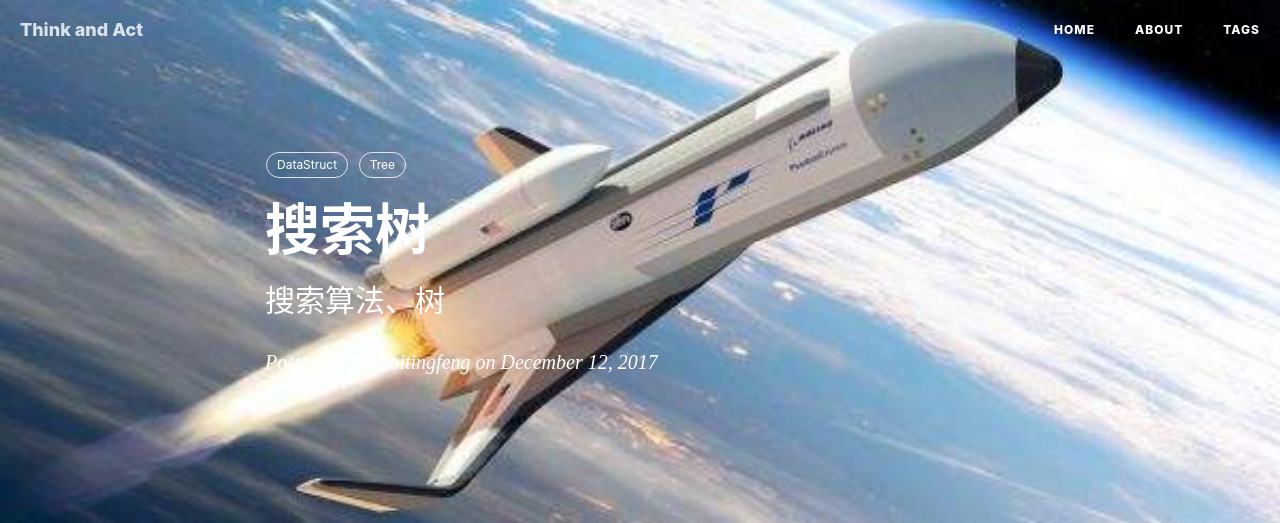
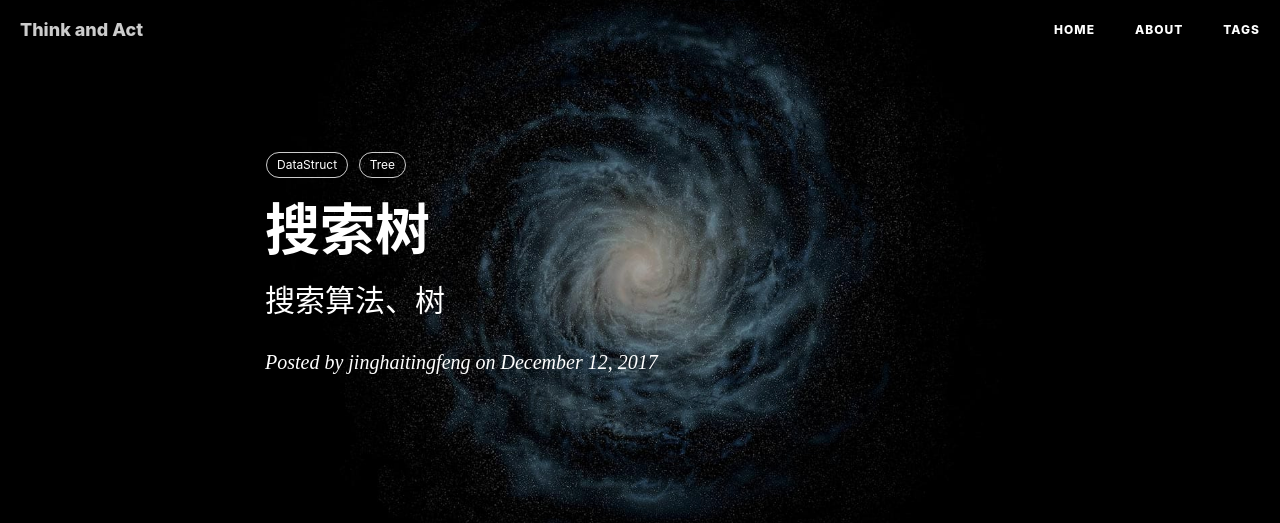
Before and after one commit to jinghaitingfeng/jinghaitingfeng.github.io, a Jekyll site: the page built from _posts/2017-12-14-搜索树.md, in a window 1280 px wide. Shown: the top 523 px of the page. Built offline with Jekyll 4.4.1, drawn with Linux system fonts in a browser that asks for light colours; nearby versions of some CDN libraries; comment, search, counter and statistics services are not loaded; grey boxes are pictures that could not be loaded.

Commit message:
修改格式

```diff
--- a/_posts/2017-12-14-搜索树.md
+++ b/_posts/2017-12-14-搜索树.md
@@ -4,7 +4,7 @@ title:      搜索树
 subtitle:   搜索算法、树
 date:       2017-12-12
 author:     jinghaitingfeng
-header-img: img/the_shuttle.jpg
+header-img: img/post-bg-universe.jpg
 catalog: true
 tags:
     - DataStruct
```
